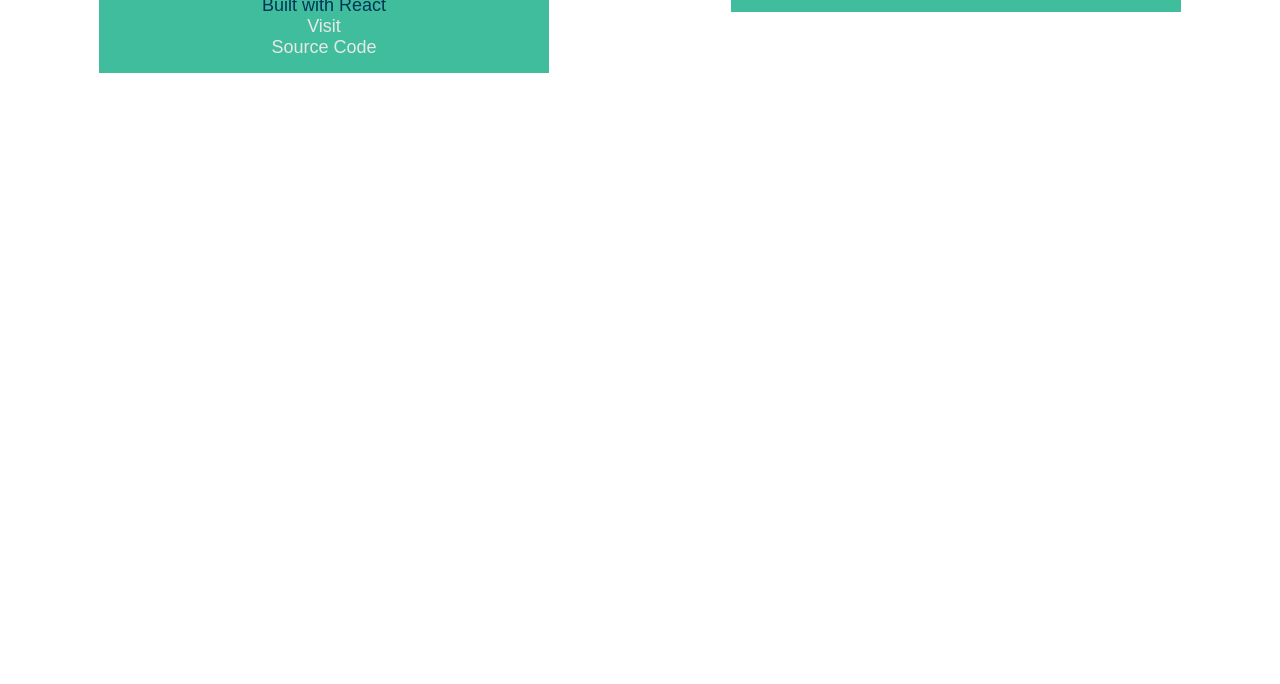
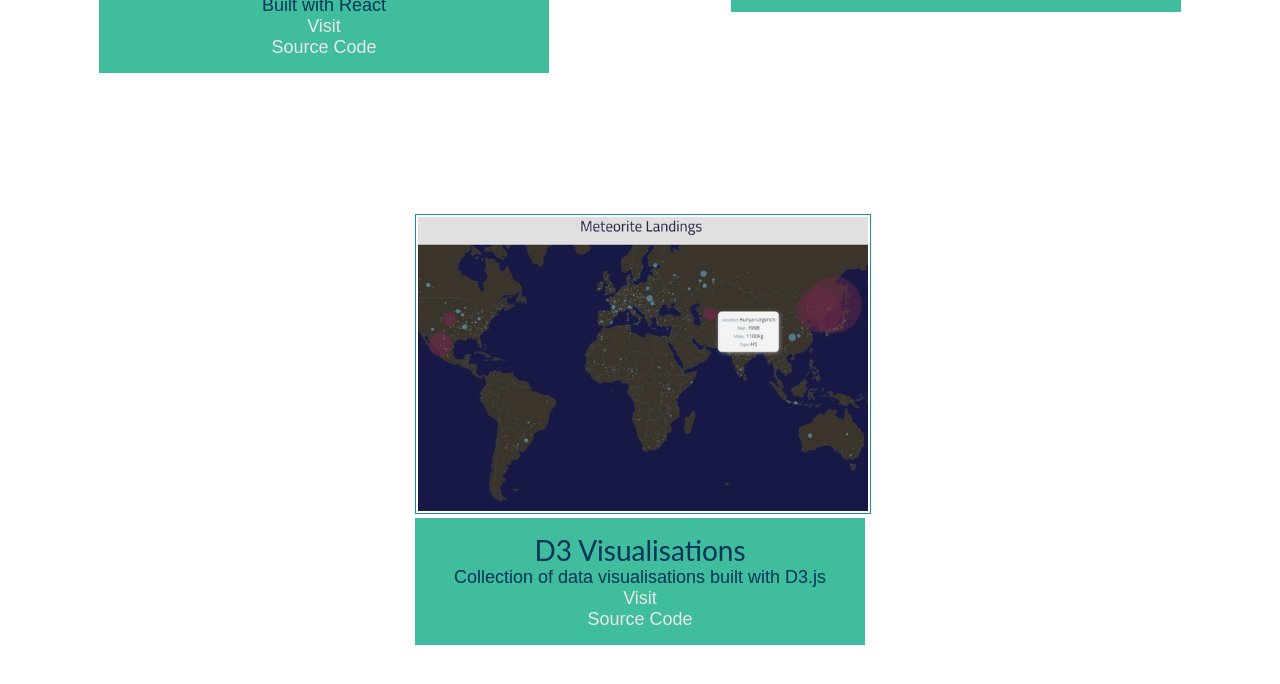
Before and after one commit to d33con/portfolio-gatsby, a Gatsby site: page /projects in a window 1280 px wide. Shown: the part 1536-2220 px from the top of the page. Before the commit the page ends 1830 px from the top, so only its background shows below. Built offline with nearby package versions, Linux system fonts and the light colour scheme; Gatsby itself is replaced by a stand-in of ours.

Commit message:
add d3 projects

```diff
--- a/src/pages/projects.js
+++ b/src/pages/projects.js
@@ -9,6 +9,7 @@ import crimean from "../images/crimean-war.jpg";
 import earthquake from "../images/earthquake.jpg";
 import pomodoro from "../images/pomodoro.jpg";
 import blv from "../images/blv.jpg";
+import d3 from "../images/d3-vis.jpg";
 
 const Card = ({ image, title, description, webLink, githubLink }) => (
   <div className="project-card-container">
@@ -76,6 +77,13 @@ const ProjectsPage = () => (
       webLink="https://www.buscatelavida.co.uk"
       githubLink=""
     />
+    <Card
+      image={d3}
+      title="D3 Visualisations"
+      description="Collection of data visualisations built with D3.js"
+      webLink="https://codepen.io/collection/nWxkKw/"
+      githubLink=""
+    />
   </div>
 );
 
```
Also changed, not shown: src/images/d3-vis.jpg (added).
